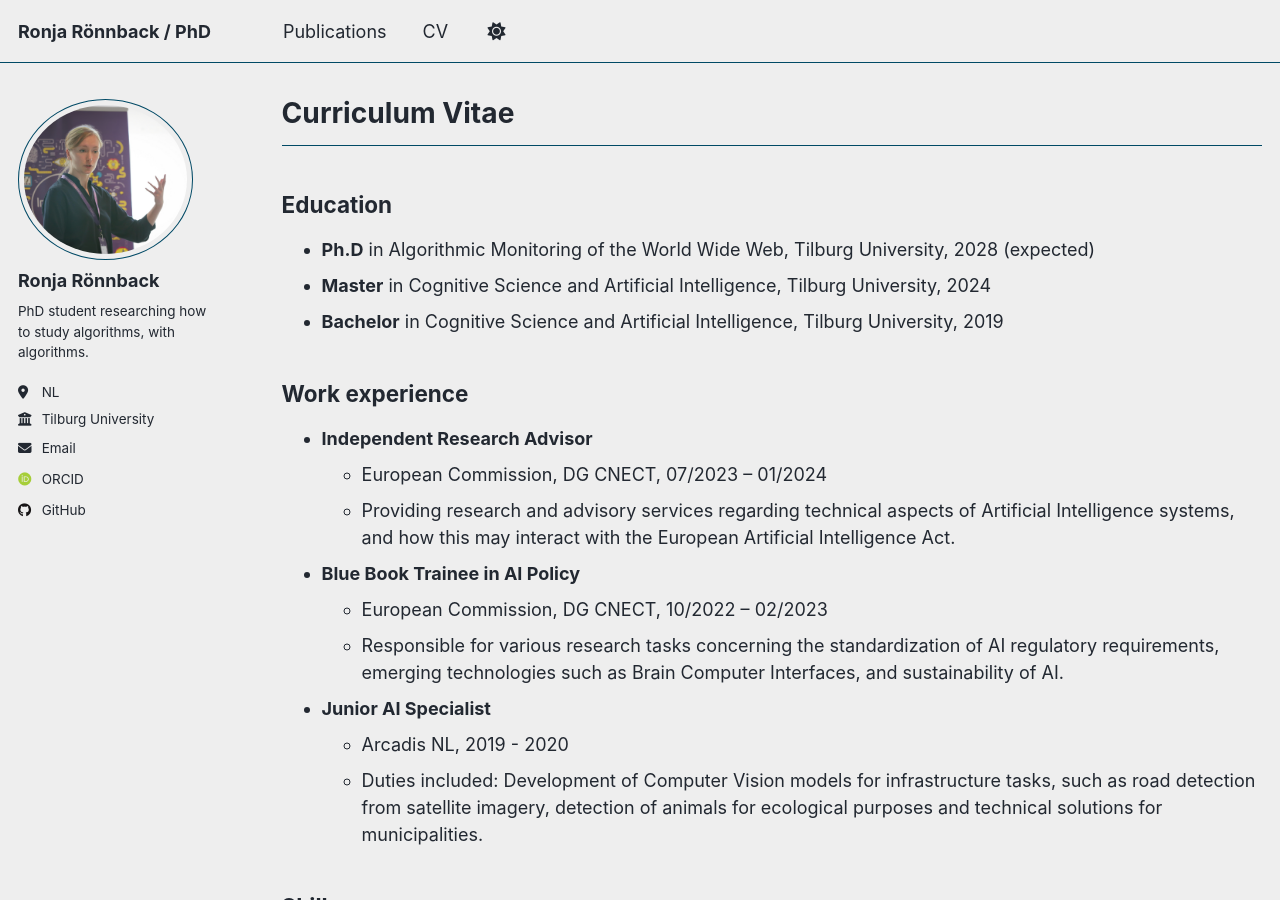
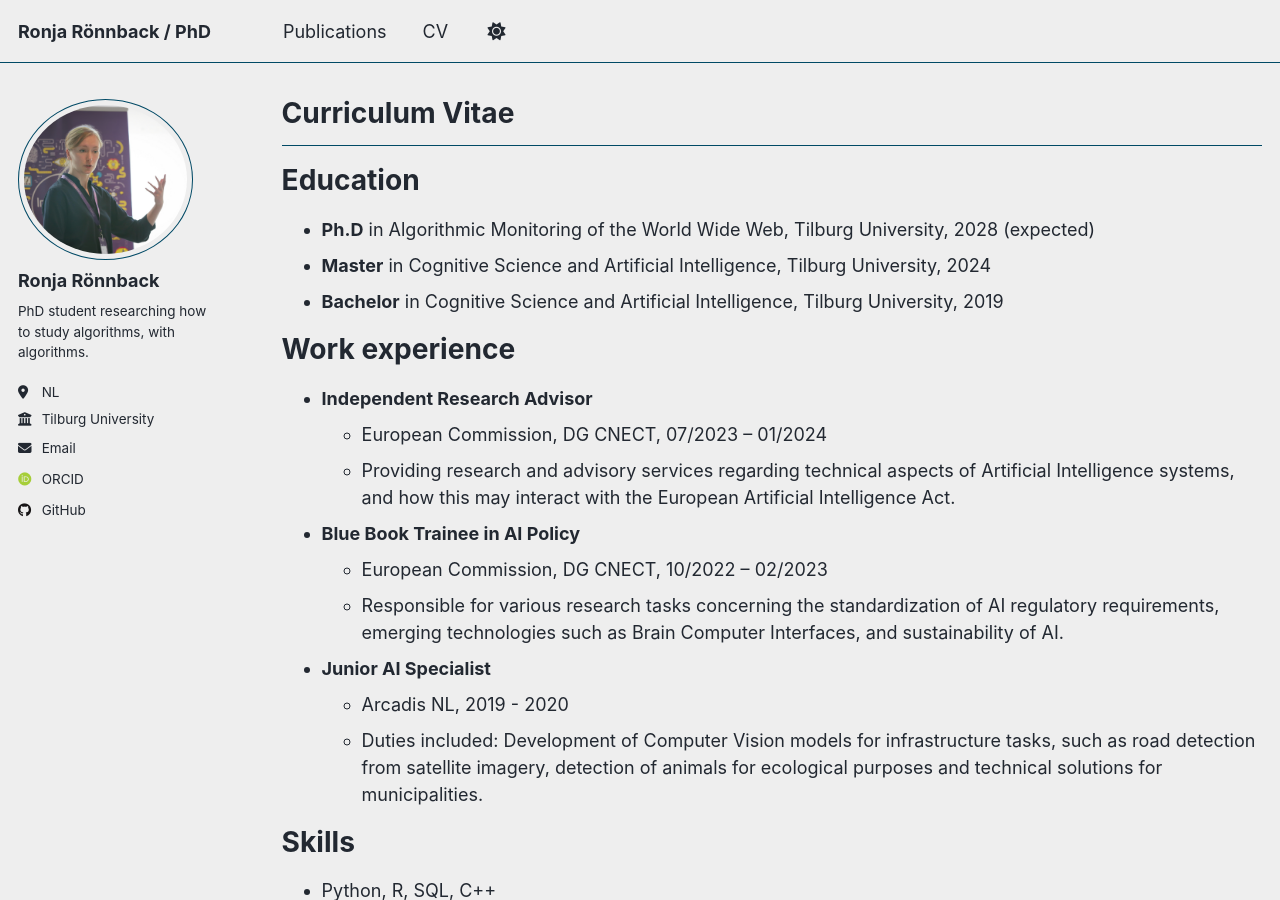
Before and after one commit to rtronnback/rtronnback.github.io, a Jekyll site: the page built from _pages/cv.md, in a window 1280 px wide and 900 px high. Built offline with Jekyll 4.4.1, drawn with Linux system fonts in a browser that asks for light colours; some web fonts are replaced; a script that is not in the unit is left out.

Commit message:
Update cv.md

```diff
--- a/_pages/cv.md
+++ b/_pages/cv.md
@@ -9,16 +9,16 @@ redirect_from:
 
 {% include base_path %}
 
----
+___
 
 Education
----
+===
 * **Ph.D** in Algorithmic Monitoring of the World Wide Web, Tilburg University, 2028 (expected)
 * **Master** in Cognitive Science and Artificial Intelligence, Tilburg University, 2024
 * **Bachelor** in Cognitive Science and Artificial Intelligence, Tilburg University, 2019
 
 Work experience
----
+===
 * **Independent Research Advisor**
   * European Commission, DG CNECT, 07/2023 – 01/2024
   * Providing research and advisory services regarding technical aspects of Artificial Intelligence systems, and how this may interact with the European Artificial Intelligence Act.
@@ -32,7 +32,7 @@ Work experience
   * Duties included: Development of Computer Vision models for infrastructure tasks, such as road detection from satellite imagery, detection of animals for ecological purposes and technical solutions for municipalities.
 
 Skills
----
+===
 * Python, R, SQL, C++
 * Machine Learning
   * Pytorch & TensorFlow
@@ -41,19 +41,19 @@ Skills
   * Web Scraping, Visualization, Image Processing
 
 Publications
----
+===
   <ul>{% for post in site.publications reversed %}
     {% include archive-single-cv.html %}
   {% endfor %}</ul>
 
 Talks
----
+===
   <ul>{% for post in site.talks reversed %}
     {% include archive-single-talk-cv.html  %}
   {% endfor %}</ul>
 
 Teaching
----
+===
   <ul>{% for post in site.teaching reversed %}
     {% include archive-single-cv.html %}
   {% endfor %}</ul>
```
